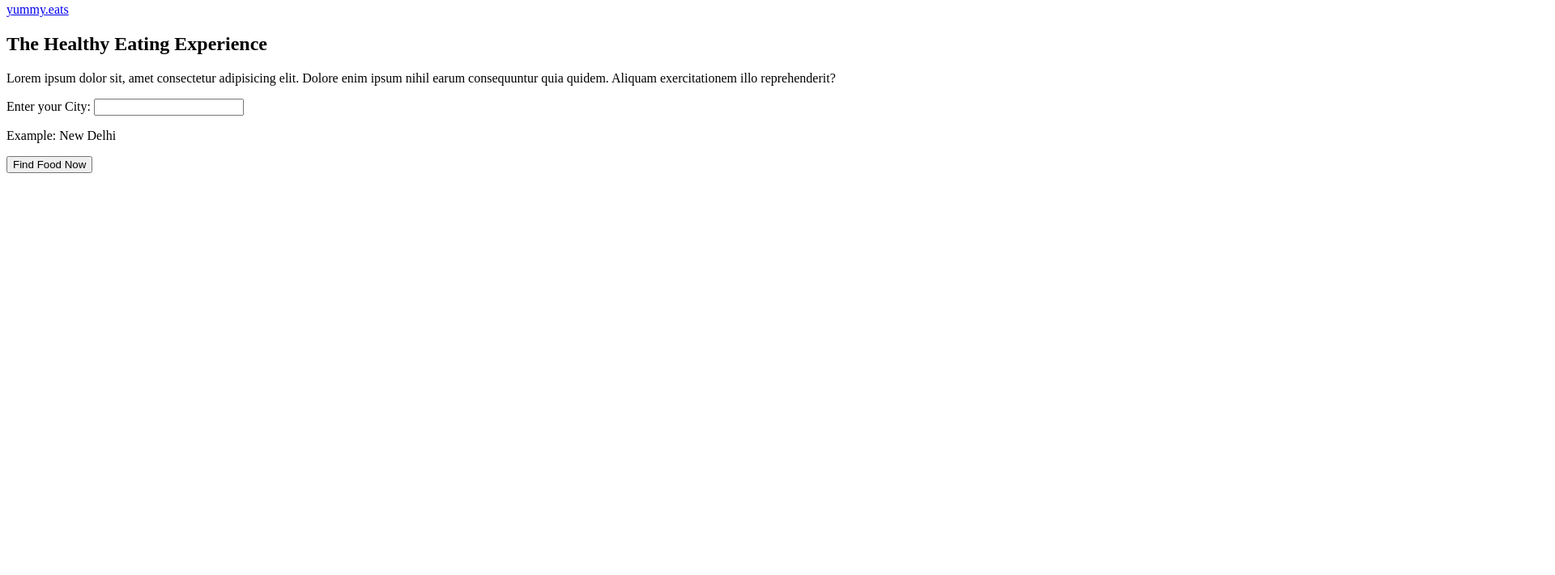
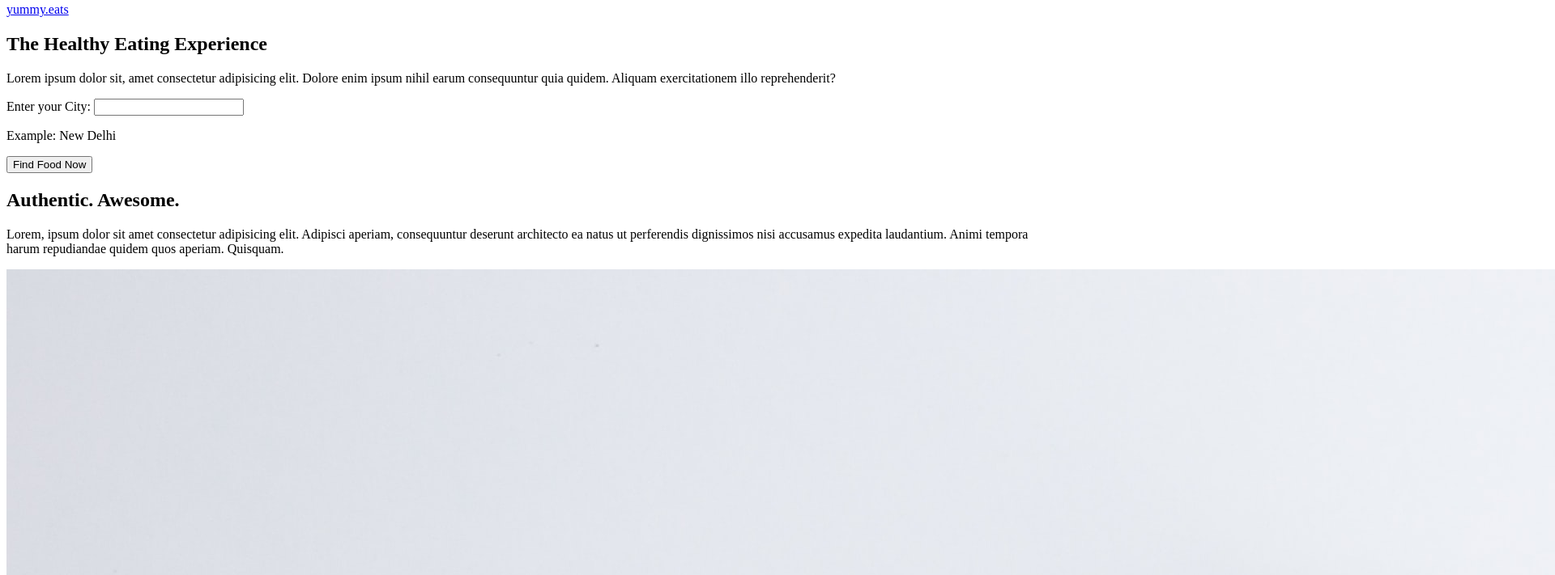
Before and after one commit to deck1801/FrontEndPro-2, a plain HTML site: page index.html in a window 1280 px wide. Shown: the part 5-716 px from the top of the page at 81% size, 1920 px wide, since content can reach past the window. Drawn offline with Linux system fonts and the light colour scheme; files that its build step writes are made by us from their sources.

Commit message:
Basic Html structure completed

```diff
--- a/index.html
+++ b/index.html
@@ -30,12 +30,16 @@
                     </div>
                 </form>
             </div>
-
-        </section>
-        <section>
-
         </section>
     </div>
 
+    <section class="authentic">
+        <div class="right-col">
+            <h2>Authentic. Awesome. </h2>
+            <p>Lorem, ipsum dolor sit amet consectetur adipisicing elit. Adipisci aperiam, consequuntur deserunt architecto ea natus ut perferendis dignissimos nisi accusamus expedita laudantium. Animi tempora harum repudiandae quidem quos aperiam. Quisquam.</p>
+        </div>
+        <img src="images/image1.jpg" alt="Food Image">
+    </section>
+
 </body>
 </html>
```
Also changed, not shown: images/image1.jpg (added).
